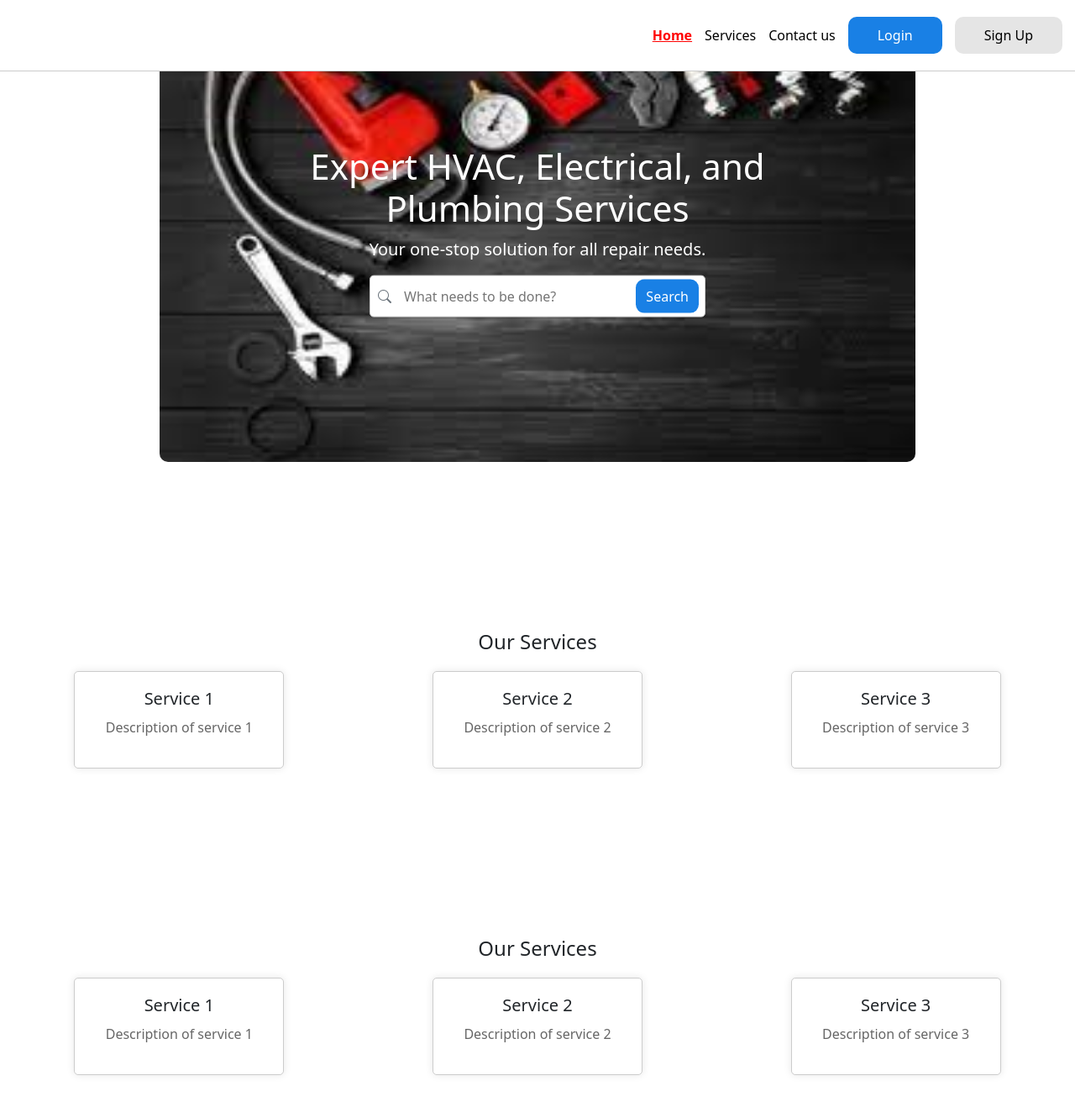
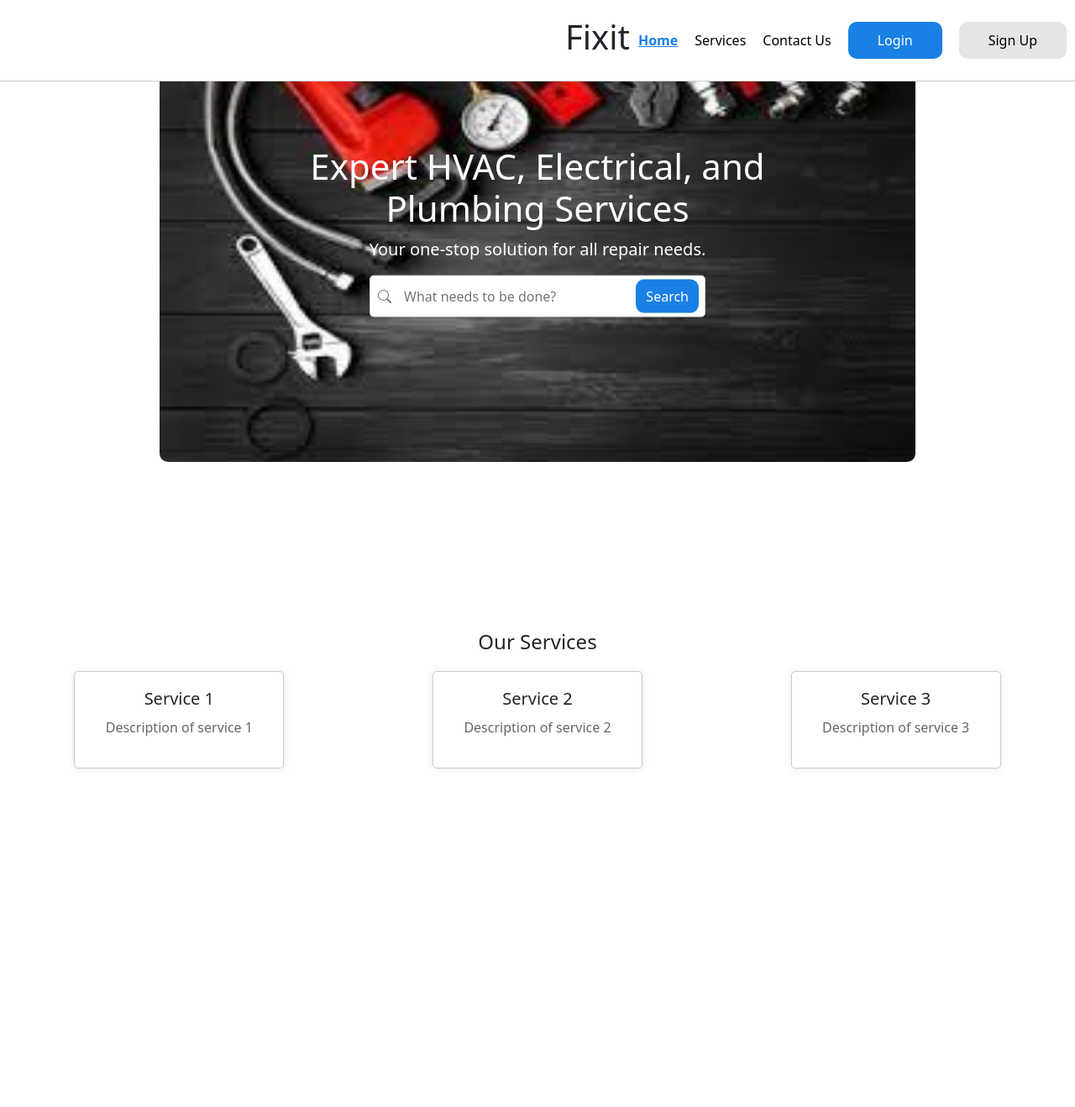
Before and after one commit to rajarajeswari10/TaskSchedulerApp, a React (Create React App) app in the folder frontend/: page / in a window 1280 px wide. Shown: the whole page at 84% size. After the commit the page ends 955 px from the top, so only its background shows below. Built offline with nearby package versions, Linux system fonts and the light colour scheme.

Commit message:
home changed3

```diff
--- a/frontend/src/components/auth/Home.jsx
+++ b/frontend/src/components/auth/Home.jsx
@@ -1,18 +1,48 @@
-import React from 'react';
+import React, { useState, useEffect } from 'react';
+import { Link } from 'react-router-dom';
+import './../../styles/Home.css';
+import homepicture from './homepicture.jpeg';
 
-import './../../styles/Home.css';
-import image from './image.jpeg'; // Import the image
-import Navbar from './navbar';
+export default function Home() {
+    const [activeSection, setActiveSection] = useState('home');
 
-const Home = () => {
+    useEffect(() => {
+        const handleScroll = () => {
+            const scrollPosition = window.scrollY;
+            const section1 = document.getElementById('section1').offsetTop;
+            const section2 = document.getElementById('section2').offsetTop;
+            const section3 = document.getElementById('section3').offsetTop;
+
+            if (scrollPosition >= section1 && scrollPosition < section2) {
+                setActiveSection('section1');
+            } else if (scrollPosition >= section2 && scrollPosition < section3) {
+                setActiveSection('section2');
+            } else if (scrollPosition >= section3) {
+                setActiveSection('section3');
+            }
+        };
+
+        window.addEventListener('scroll', handleScroll);
+        return () => {
+            window.removeEventListener('scroll', handleScroll);
+        };
+    }, []);
+
     return (
         <div>
-
-              <Navbar/>
-
-            <section id='section1'>
+            <div className='nav-container'>
+                <h1>Fixit</h1>
+                <nav>
+                    <a href="#section1" className={activeSection === 'section1' ? 'active' : ''}>Home</a>
+                    <a href="#section2" className={activeSection === 'section2' ? 'active' : ''}>Services</a>
+                    <a href="#section3" className={activeSection === 'section3' ? 'active' : ''}>Contact Us</a>
+                    <Link to="/Login"><button className="login-btn">Login</button></Link>
+                    <Link to="/Signup"><button className="signup-btn">Sign Up</button></Link>
+                </nav>
+            </div>
+            <section id="section1">
                 <div className="image-container">
-                <img src={image} alt=" Description" className="background-image" />
+                    <img src={homepicture} alt="Image Description" className="background-image" />
                     <div className="image-text">
                         <h1>Expert HVAC, Electrical, and Plumbing Services</h1>
                         <p>Your one-stop solution for all repair needs.</p>
@@ -24,7 +54,9 @@ const Home = () => {
                     </div>
                 </div>
             </section>
-            <section id='section2'>
+
+            <section id="section2">
+                {/* Content for the Services section */}
                 <div className="services-container">
                 <h2>Our Services</h2>
                 <div className="card-container">
@@ -46,30 +78,10 @@ const Home = () => {
                 </div>
             </div>
             </section>
-            <section id='section3'>
-            <div className="services-container">
-                <h2>Our Services</h2>
-                <div className="card-container">
-                    {/* Card 1 */}
-                    <div className="card">
-                        <h3>Service 1</h3>
-                        <p>Description of service 1</p>
-                    </div>
-                    {/* Card 2 */}
-                    <div className="card">
-                        <h3>Service 2</h3>
-                        <p>Description of service 2</p>
-                    </div>
-                    {/* Card 3 */}
-                    <div className="card">
-                        <h3>Service 3</h3>
-                        <p>Description of service 3</p>
-                    </div>
-                </div>
-            </div>
+
+            <section id="section3">
+
             </section>
         </div>
     );
 }
-
-export default Home;
--- a/frontend/src/styles/Home.css
+++ b/frontend/src/styles/Home.css
@@ -7,7 +7,6 @@
     width: 100%;
     position: fixed;
     z-index: 1;
-    margin-bottom: 50px 0px;
     background-color: #fff;
 }
 
@@ -15,6 +14,8 @@
     color: black;
     text-decoration: none;
     margin-right: 15px;
+    margin-top: 20px;
+    margin: 0 10px;
 }
 
 .nav-container  a.active {
@@ -52,9 +53,6 @@
 
 }
 
-#section{
-    padding: 20px 0px;
-}
 
 .background-image {
     margin-top: 50px;
@@ -156,8 +154,3 @@
     font-size: 16px;
     color: #666;
 }
-
-.nav-container a.active {
-    color: red; /* Change this to your desired highlight color */
-    /* Add any other styles for the active link */
-}
```
Also changed, not shown: frontend/src/components/auth/homepicture.jpeg (renamed from frontend/src/components/auth/image.jpeg), frontend/src/components/auth/searchIcon.png (deleted). Lines whose indentation alone changed are shown as unchanged.
